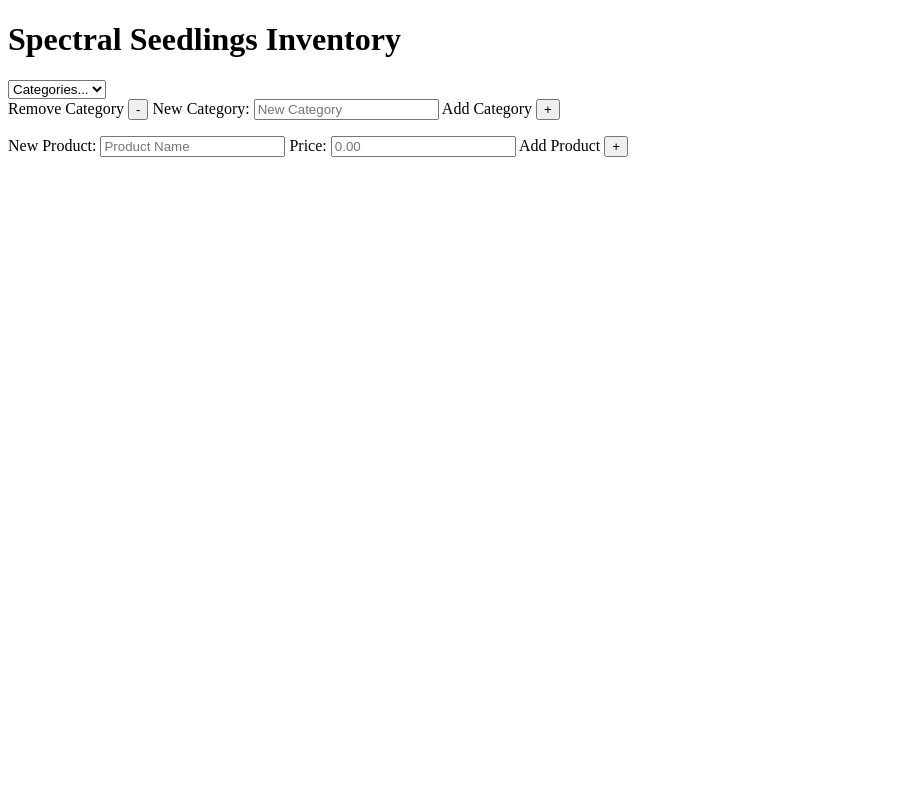
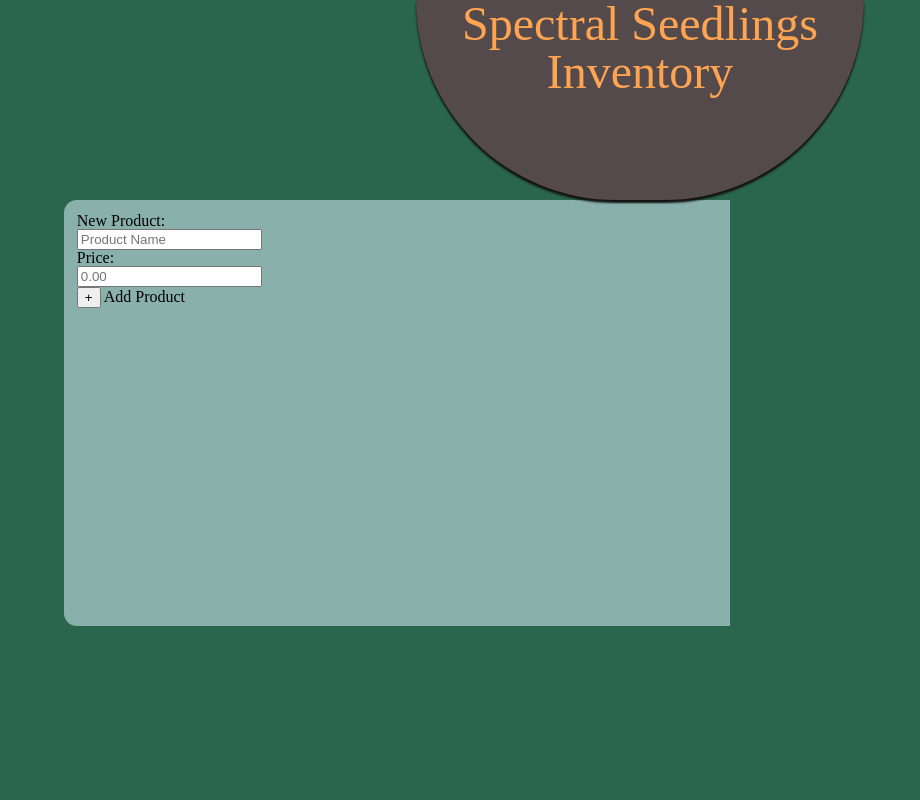
Before and after one commit to EleilaB/Spectral-Seedlings-Inventory, a website: page public/index.html in a window 1280 px wide. Shown: the top 800 px of the page, without its empty margins (0-920 px from the left). Drawn offline with nearby package versions, Linux system fonts and the light colour scheme; no server answers.

Commit message:
CSS started

```diff
--- /dev/null
+++ b/public/index.css
@@ -0,0 +1,76 @@
+html {
+    min-height: 100%;
+    background-color: #2A654D;
+    background-size: cover;
+}
+
+#header-box {
+    position: relative;
+    border-bottom-left-radius: 200px;
+    border-bottom-right-radius: 200px;
+    box-shadow: 0px 3px 2px #131313;
+    background-color: #54494B;
+    text-align: center;
+    font-size: 48px;
+    word-wrap: normal;
+    width: 35vw;
+    height: 25vh;
+    margin-left: 32.5vw;
+    margin-right: 32.5vw;
+    z-index: 3;
+}
+
+#header {
+    color: #FFA552;
+}
+
+#product-box {
+    display: flex;
+    flex-wrap: wrap;
+    border-top-left-radius: 1vw;
+    border-bottom-left-radius: 1vw;
+    background-color: #8AB0AB;
+    height: 50vh;
+    width: 50vw;
+    margin-top: 0vh;
+    margin-bottom: 25vh;
+    margin-left: 5vw;
+    margin-right: 35vw;
+    padding: 1vw;
+}
+
+#make-product-inputs {
+    display: inline-block;
+    flex-wrap: wrap;
+}
+
+#product-name, #product-price {
+    display: block;
+}
+
+#new-product {
+    display: inline;
+}
+
+#category-box {
+    display: flex;
+    flex-wrap: wrap;
+    border-radius: 1vw;
+    background-color: #8AB0AB;
+    width: 30vw;
+    height: 90vw;
+    margin-right: 5vw;
+    padding-top: 20vh;
+    padding-bottom: 20vh;
+    padding-left: 1vw;
+    padding-right: 1vw;
+    z-index: 2;
+}
+
+#categories-list {
+    width: 80%;
+    height: fit-content;
+    margin-left: 10%;
+    margin-right: 10%;
+    background-color: #FFA552;
+}
--- a/public/index.html
+++ b/public/index.html
@@ -4,35 +4,41 @@
     <meta charset="UTF-8">
     <meta http-equiv="X-UA-Compatible" content="IE=edge">
     <meta name="viewport" content="width=device-width, initial-scale=1.0">
+    <link rel="stylesheet" href="./style-reset.css">
+    <link rel="stylesheet" href="./index.css">
     <title>Spectral Seedlings Inventory</title>
 </head>
 <body>
     <div id="header-box">
         <h1 id="header">Spectral Seedlings Inventory</h1>
     </div>
+    <div id="product-box">
+        <ul id="product-list">
+        </ul>
+        <div id="make-product-box">
+            <div id="make-product-inputs">
+                <label for="product-name">New Product:</label>
+                <input id="product-name" placeholder="Product Name">
+                <label for="product-price">Price:</label>
+                <input id="product-price" placeholder="0.00">
+            </div>
+            <div id="make-product-button">
+                <button id="new-product">+</button>
+                <label for="new-product">Add Product</label>
+            </div>
+        </div>
+    </div>
     <div id="category-box">
         <select id="categories-list" size="0">
             <option value="Categories...">Categories...</option>
         </select>
         <div id="make-category-box">
-            <label for="delete-category">Remove Category</label>
-            <button id="delete-category">-</button>
             <label for="category-name">New Category:</label>
             <input id="category-name" placeholder="New Category">
+            <button id="new-category">+</button>
             <label for="new-category">Add Category</label>
-            <button id="new-category">+</button>
-        </div>
-    </div>
-    <div id="product-box">
-        <ul id="product-list">
-        </ul>
-        <div id="make-product-box">
-            <label for="product-name">New Product:</label>
-            <input id="product-name" placeholder="Product Name">
-            <label for="product-price">Price:</label>
-            <input id="product-price" placeholder="0.00">
-            <label for="new-product">Add Product</label>
-            <button id="new-product">+</button>
+            <button id="delete-category">-</button>
+            <label for="delete-category">Remove Category</label>
         </div>
     </div>
 </body>
--- a/public/index.js
+++ b/public/index.js
@@ -55,7 +55,7 @@ makeProductCard = (product) => {
     productCard.innerHTML = `
         <p class="product-name">${product.name}</p>
         <p class="product-price">${product.price}</p>
-        <button class="delete-product" onclick="deleteProduct(${product.product_id})">delete</button>
+        <button class="delete-product" onclick="deleteProduct(${product.product_id})">-</button>
     `
     productList.appendChild(productCard)
 };
--- a/public/style-reset.css
+++ b/public/style-reset.css
@@ -0,0 +1,48 @@
+/* http://meyerweb.com/eric/tools/css/reset/
+   v2.0 | 20110126
+   License: none (public domain)
+*/
+
+html, body, div, span, applet, object, iframe,
+h1, h2, h3, h4, h5, h6, p, blockquote, pre,
+a, abbr, acronym, address, big, cite, code,
+del, dfn, em, img, ins, kbd, q, s, samp,
+small, strike, strong, sub, sup, tt, var,
+b, u, i, center,
+dl, dt, dd, ol, ul, li,
+fieldset, form, label, legend,
+table, caption, tbody, tfoot, thead, tr, th, td,
+article, aside, canvas, details, embed,
+figure, figcaption, footer, header, hgroup,
+menu, nav, output, ruby, section, summary,
+time, mark, audio, video {
+	margin: 0;
+	padding: 0;
+	border: 0;
+	font-size: 100%;
+	font: inherit;
+	vertical-align: baseline;
+}
+/* HTML5 display-role reset for older browsers */
+article, aside, details, figcaption, figure,
+footer, header, hgroup, menu, nav, section {
+	display: block;
+}
+body {
+	line-height: 1;
+}
+ol, ul {
+	list-style: none;
+}
+blockquote, q {
+	quotes: none;
+}
+blockquote:before, blockquote:after,
+q:before, q:after {
+	content: '';
+	content: none;
+}
+table {
+	border-collapse: collapse;
+	border-spacing: 0;
+}
```
Also changed, not shown: public/styles.css (deleted).
